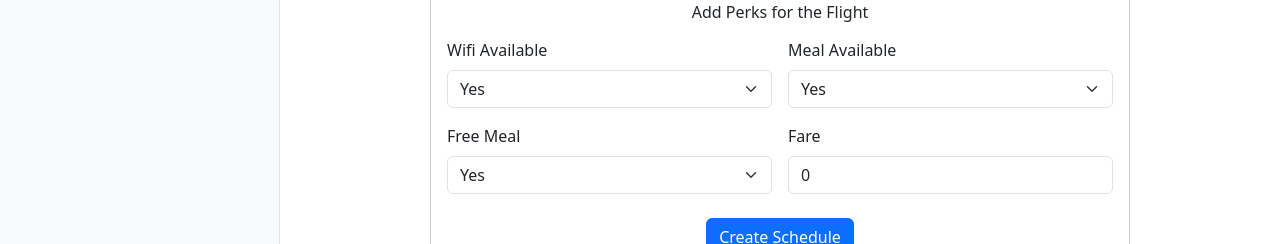
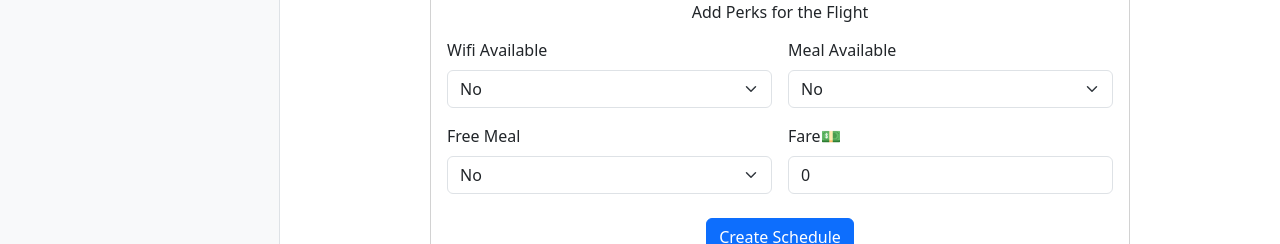
Before and after one commit to shardulkulk297/simplifly_frontend, a React (Vite) app: page /flightOwner/new-schedule in a window 1280 px wide. Shown: the part 704-948 px from the top of the page. Built offline with nearby package versions, Linux system fonts and the light colour scheme; no server answers; sample sign-in values are in the browser's storage.

Commit message:
Completed the logic of the create Schedule

```diff
--- a/src/components/flightowner/CreateSchedule.jsx
+++ b/src/components/flightowner/CreateSchedule.jsx
@@ -11,9 +11,9 @@ const CreateSchedule = () => {
     const [departureTime, setDepartureTime] = useState("");
     const [arrivalTime, setArrivalTime] = useState("");
     const [fare, setFare] = useState(0);
-    const [freeMeal, setFreeMeal] = useState(false);
-    const [mealAvailable, setMealAvailable] = useState(false);
-    const [isWifiAvaiable, setWifiAvailble] = useState(false);
+    const [freeMeal, setFreeMeal] = useState("No");
+    const [mealAvailable, setMealAvailable] = useState("No");
+    const [isWifiAvailable, setWifiAvailable] = useState("No");
     const [operatingDays, setOperatingDays] = useState([]);
     const [startDate, setStartDate] = useState("")
     const [endDate, setEndDate] = useState("")
@@ -64,12 +64,15 @@ const CreateSchedule = () => {
         try {
             const data = {
                 flight: selectedFlight,
-                departureTime,
-                arrivalTime,
-                fare,
-                isWifiAvaiable,
-                freeMeal,
-
+                departureTime: departureTime,
+                arrivalTime: arrivalTime,
+                startDate: startDate,
+                endDate: endDate,
+                operatingDays: operatingDays.map(d => d.toUpperCase()),
+                fare: parseFloat(fare),
+                isWifiAvailable: isWifiAvailable,
+                freeMeal: freeMeal,
+                mealAvailable: mealAvailable
             };
 
             const config = {
@@ -86,9 +89,25 @@ const CreateSchedule = () => {
 
             console.log(response.data);
             toast.success("Flight " + response.data.flight.flightNumber + " Scheduled Successfully!!");
+            setSelectedFlight(null);
+            setDepartureTime("");
+            setArrivalTime("");
+            setFare(0);
+            setFreeMeal("");
+            setMealAvailable("");
+            setWifiAvailable("");
+            setOperatingDays([]);
+            setStartDate("");
+            setEndDate("");
 
         } catch (error) {
-            console.log(error);
+            if (error.response) {
+                console.error('STATUS:', error.response.status);
+                console.error('HEADERS:', error.response.headers);
+                console.error('BODY:', error.response.data);
+            } else {
+                console.error(error);
+            }
         }
     }
 
@@ -139,11 +158,15 @@ const CreateSchedule = () => {
                                 </div>
                                 <div>
                                     <label htmlFor="" className="form-label">Start Date of Schedule</label>
-                                    <input type="date" className='form-control' onChange={(e) => setStartDate(e.target.value)} />
+                                    <input type="date" className='form-control'
+                                        min={new Date().toISOString().split('T')[0]}
+                                        onChange={(e) => setStartDate(e.target.value)} />
                                 </div>
                                 <div>
                                     <label htmlFor="" className="form-label">End Date of the Schedule</label>
-                                    <input type="date" className='form-control' onChange={(e) => setEndDate(e.target.value)} />
+                                    <input type="date" className='form-control'
+                                        min={startDate || new Date().toISOString().split('T')[0]}
+                                        onChange={(e) => setEndDate(e.target.value)} />
                                 </div>
                                 <div>
                                     <WeekdaysDropdown className="form-label"
@@ -156,22 +179,22 @@ const CreateSchedule = () => {
                                     <div className="col-12 col-md-6">
                                         <div className="mb-3">
                                             <label className="form-label">Wifi Available</label>
-                                            <select
+                                            <select value={isWifiAvailable}
                                                 className="form-select"
                                                 onChange={e => setWifiAvailable(e.target.value)}
                                             >
-                                                <option value={true}>Yes</option>
-                                                <option value={false}>No</option>
+                                                <option value="Yes">Yes</option>
+                                                <option value="No">No</option>
                                             </select>
                                         </div>
                                         <div className="mb-3">
                                             <label className="form-label">Free Meal</label>
-                                            <select
+                                            <select value={freeMeal}
                                                 className="form-select"
                                                 onChange={e => setFreeMeal(e.target.value)}
                                             >
-                                                <option value={true}>Yes</option>
-                                                <option value={false}>No</option>
+                                               <option value="Yes">Yes</option>
+                                                <option value="No">No</option>
                                             </select>
                                         </div>
                                     </div>
@@ -180,16 +203,16 @@ const CreateSchedule = () => {
                                     <div className="col-12 col-md-6">
                                         <div className="mb-3">
                                             <label className="form-label">Meal Available</label>
-                                            <select
+                                            <select value={mealAvailable}
                                                 className="form-select"
                                                 onChange={e => setMealAvailable(e.target.value)}
                                             >
-                                                <option value={true}>Yes</option>
-                                                <option value={false}>No</option>
+                                                <option value="Yes">Yes</option>
+                                                <option value="No">No</option>
                                             </select>
                                         </div>
                                         <div className="mb-3">
-                                            <label className="form-label">Fare</label>
+                                            <label className="form-label">Fare💵</label>
                                             <input
                                                 type="number"
                                                 className="form-control"
--- a/src/components/flightowner/ui/WeekDaysDropdown.jsx
+++ b/src/components/flightowner/ui/WeekDaysDropdown.jsx
@@ -1,7 +1,6 @@
 import React, { useState } from 'react';
 
-const WeekdaysDropdown = () => {
-    const [selectedDays, setSelectedDays] = useState([]);
+const WeekdaysDropdown = ({ selectedDays, setSelectedDays }) => {
 
     const weekdays = [
         { value: 'monday', label: 'Monday' },
```
Also changed, not shown: src/components/flightowner/EditSchedule.jsx (added).
